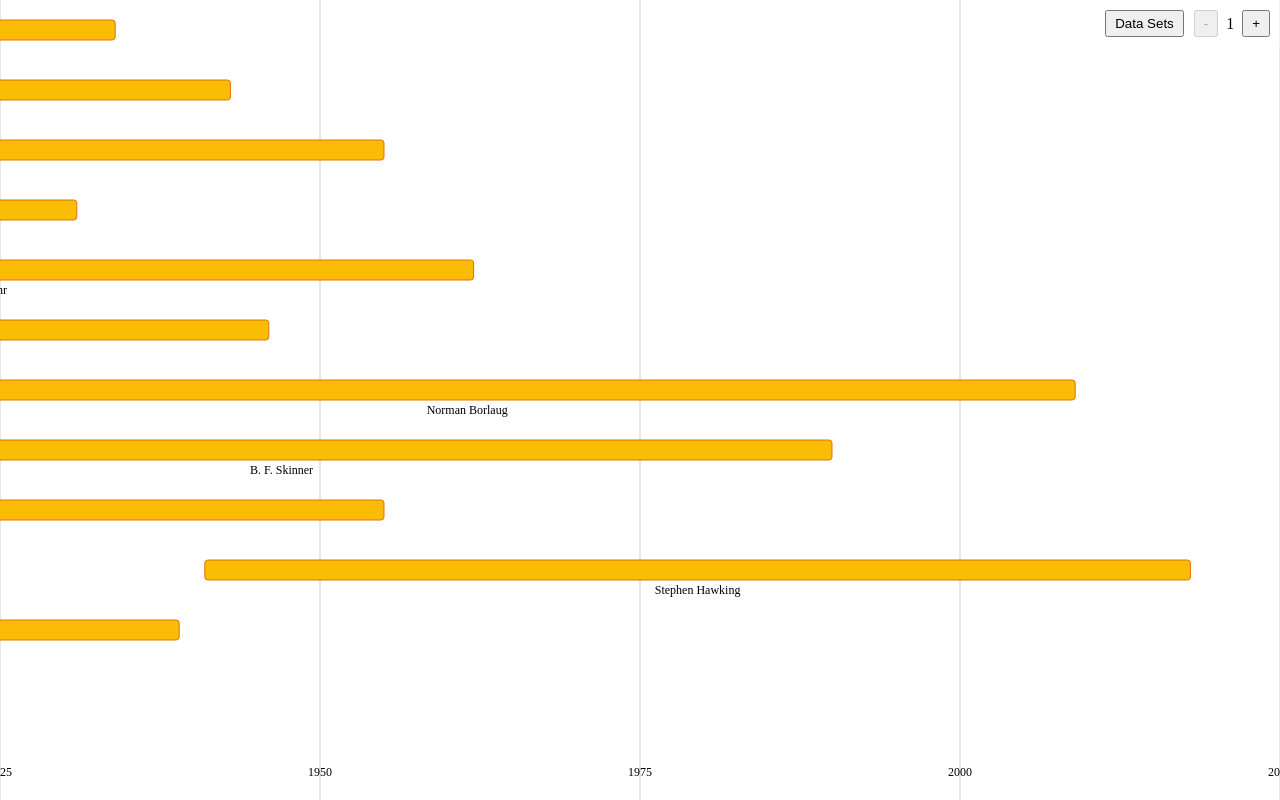
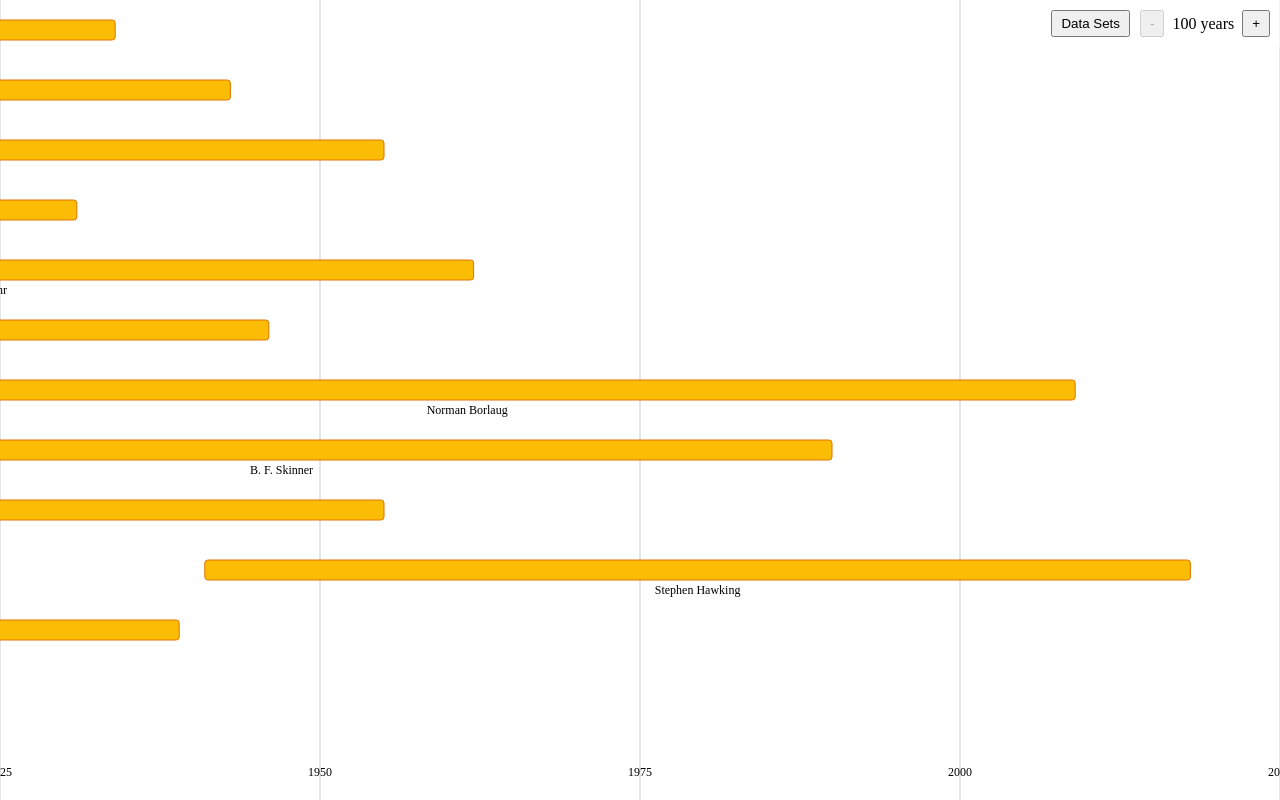
Before and after one commit to fdw/timelines3, a React (Vite) app: page / in a window 1280 px wide. Built offline with nearby package versions, Linux system fonts and the light colour scheme.

Commit message:
Zooming hides less important entities

```diff
--- a/src/components/Control/ZoomControl.tsx
+++ b/src/components/Control/ZoomControl.tsx
@@ -18,7 +18,7 @@ export function ZoomControl(): ReactElement {
       >
         -
       </button>
-      <span style={{ display: 'inline-flex', alignItems: 'center' }}>{Math.floor(zoomFactor)}</span>
+      <span style={{ display: 'inline-flex', alignItems: 'center' }}>{Math.floor(100 * zoomFactor)} years</span>
       <button
         style={{
           padding: '4px 8px',
--- a/src/models/TimelineEntity.ts
+++ b/src/models/TimelineEntity.ts
@@ -7,7 +7,7 @@ export interface CommonTimelineEntity {
   title: string
   startDate: Dayjs
   tags: string[]
-  importance?: number
+  importance: number
 }
 
 export interface Milestone extends CommonTimelineEntity {
--- a/src/state/data/useEntities.ts
+++ b/src/state/data/useEntities.ts
@@ -3,12 +3,14 @@ import { useDataSets } from './useDataSets'
 import { useDataSetsIndex } from './useDataSetsIndex'
 import type { TimelineEntity } from '../../models/TimelineEntity'
 import dayjs from 'dayjs'
+import { useZoomFactor } from '../zoom/useScale'
 
 export function useEntities(): { data: TimelineEntity[]; isLoading: boolean } {
   const selectedDataSetIds = useDataSets()
   const dataSetsIndex = useDataSetsIndex()
+  const zoomFactor = useZoomFactor()
 
-  return useQueries({
+  const allEntities = useQueries({
     queries: Array.from(selectedDataSetIds).map((id) => ({
       queryKey: ['dataset', id],
       queryFn: async () => {
@@ -22,6 +24,11 @@ export function useEntities(): { data: TimelineEntity[]; isLoading: boolean } {
       isLoading: result.reduce((acc, cur) => acc || cur.isLoading, false),
     }),
   })
+
+  return {
+    ...allEntities,
+    data: allEntities.data.filter((entity) => entity.importance >= zoomFactor),
+  }
 }
 
 async function fetchDataSet(filename: string): Promise<TimelineEntityDto[]> {
```
